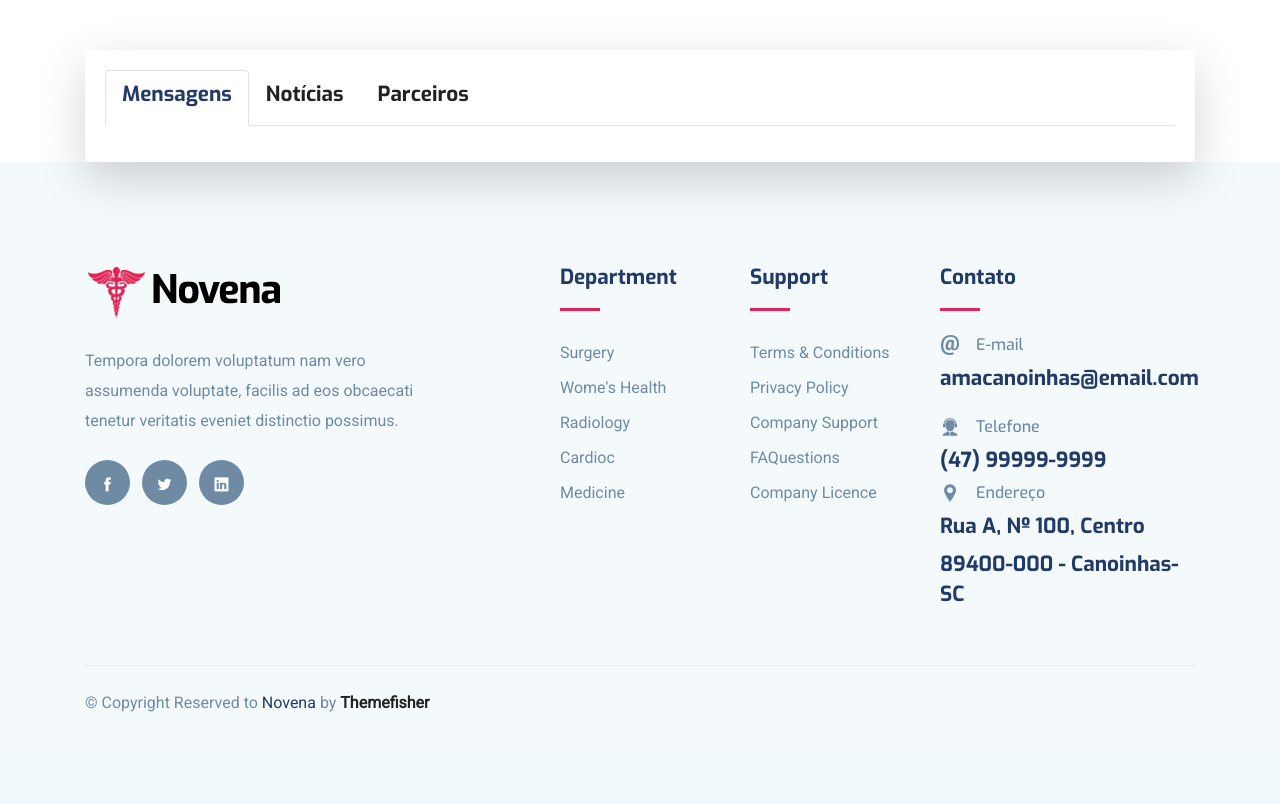
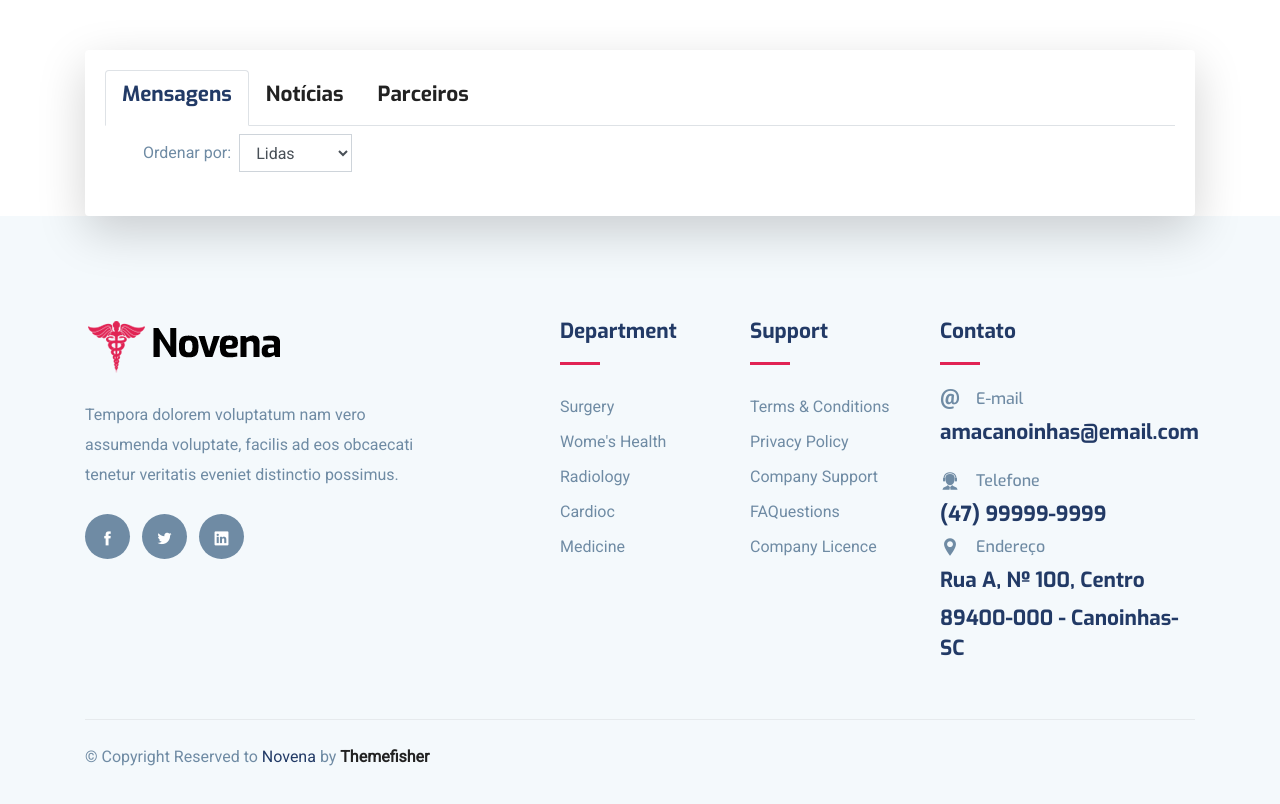
Before and after one commit to lbifsc/ama-canoinhas, a Django app: page /dashboard/ in a window 1280 px wide. Shown: the part 159-963 px from the top of the page. Before the commit the page ends 871 px from the top, so only its background shows below. Run offline with Django 3.2, Linux system fonts and the light colour scheme; data that the repository does not hold is empty; some libraries are stand-ins or nearby versions.

Commit message:
Adicionados forms para ordenar noticias e mensagens

```diff
--- a/ama/templates/ama/dashboard.html
+++ b/ama/templates/ama/dashboard.html
@@ -32,7 +32,21 @@
                     <div class="tab-content">
                         <div class="tab-pane container active" id="tab-mensagens">
                             <div class="container">
-                                <div class="row"></div>
+                                <div class="row p-2">
+                                    <div class="col-auto">
+                                        <form action="" method="get" class="form-inline">
+                                            <div class="form-group">
+                                                <label for="ordena-mensagens">Ordenar por: </label>
+                                                <select name="" id="ordena-mensagens" class="ml-2 form-control">
+                                                    <option value="Lidas">Lidas</option>
+                                                    <option value="Lidas">Não lidas</option>
+                                                    <option value="Lidas">Recentes</option>
+                                                    <option value="Lidas">Antigas</option>
+                                                </select>
+                                            </div>
+                                        </form>
+                                    </div>
+                                </div>
                                 <div class="row p-2">
                                     <div id="id-lista-mensagens" class="col-lg-12">
                                         <div class="list-group">
@@ -83,8 +97,21 @@
                             <div class="container">
                                 <div class="row p-2">
                                     <div class="col-lg-12">
+                                        <div class="float-left">
+                                            <form action="" method="get" class="form-inline">
+                                                <div class="form-group">
+                                                    <label for="ordena-noticias">Ordenar por: </label>
+                                                    <select name="" id="ordena-noticias" class="ml-2 form-control">
+                                                        <option value="">Publicadas</option>
+                                                        <option value="">Não publicadas</option>
+                                                        <option value="">Recentes</option>
+                                                        <option value="">Antigas</option>
+                                                    </select>
+                                                </div>
+                                            </form>
+                                        </div>
                                         <div class="float-right">
-                                            <a href="{% url 'ama:escrever_noticia' %}" class="btn btn-primary">Cadastrar Parceiro</a>
+                                            <a href="{% url 'ama:escrever_noticia' %}" class="btn btn-primary">Escrever Notícia</a>
                                         </div>
                                     </div>
                                 </div>
```
